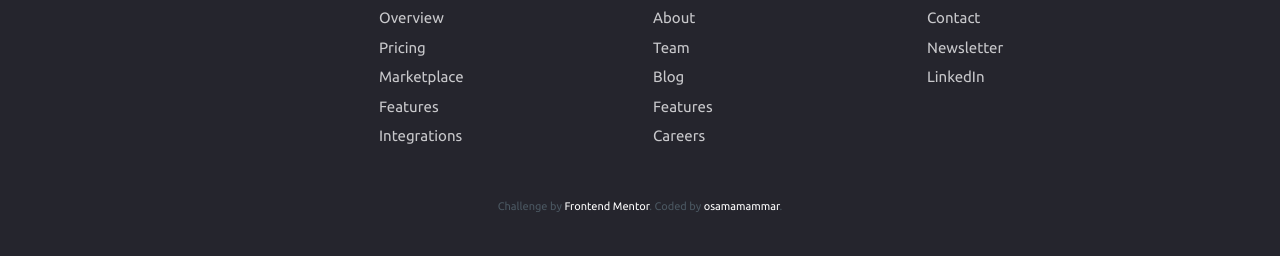
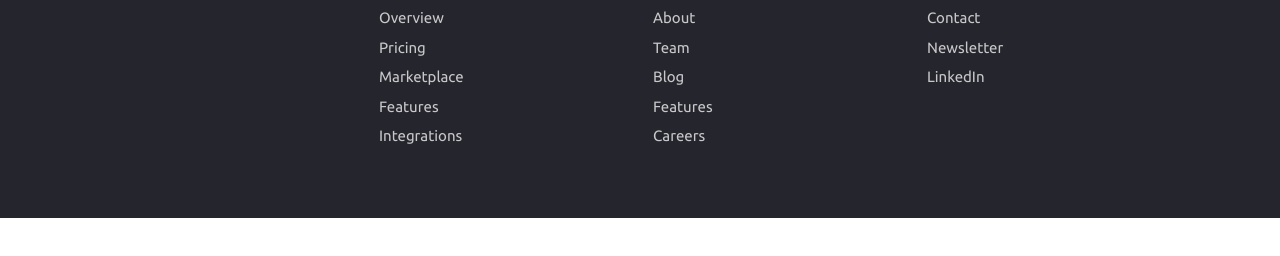
Before and after one commit to tsimeonov/blogr-landing-page, a plain HTML site: page index.html in a window 1280 px wide. Shown: the part 3005-3261 px from the top of the page. After the commit the page ends 3223 px from the top, so only its background shows below. Drawn offline with Linux system fonts and the light colour scheme.

Commit message:
update readme

```diff
--- a/index.html
+++ b/index.html
@@ -20,8 +20,7 @@
       rel="stylesheet"
     />
 
-    <title>Frontend Mentor | [Blogr]</title>
-    <script defer src="/js/app.js"></script>
+    <title>[Blogr landing page]</title>
   </head>
 
   <body>
@@ -282,15 +281,7 @@
           </ul>
         </div>
       </div>
-      <div class="attribution">
-        Challenge by
-        <a href="https://www.frontendmentor.io?ref=challenge" target="_blank"
-          >Frontend Mentor</a
-        >. Coded by
-        <a href="https://www.github.com/osamamammar" target="_blank"
-          >osamamammar</a
-        >.
-      </div>
     </footer>
+    <script defer src="/js/app.js"></script>
   </body>
 </html>
```
Also changed, not shown: 1 other file.
